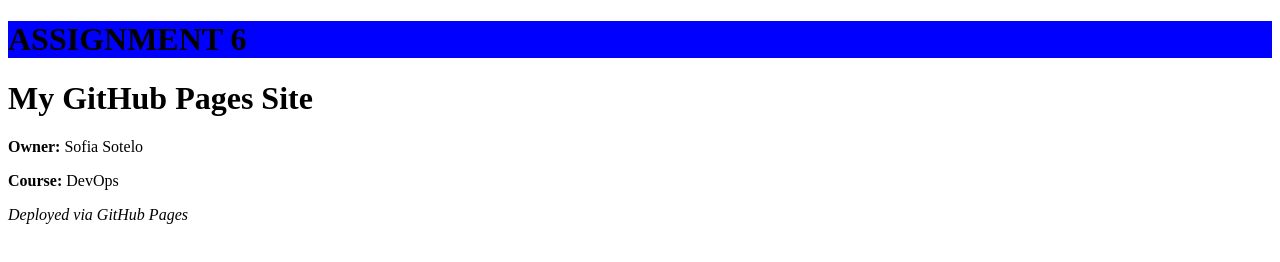
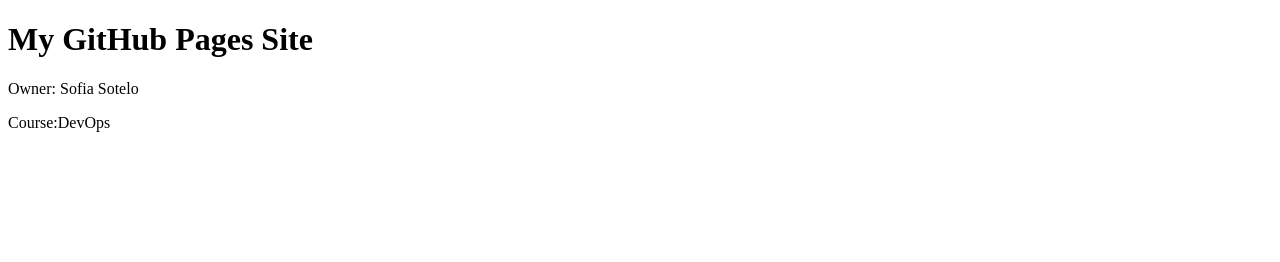
Before and after one commit to naduasotelo/assignment8, a plain HTML site: page index.html in a window 1280 px wide. Drawn offline with Linux system fonts and the light colour scheme.

Commit message:
Remove inline styles and update owner/course info

```diff
--- a/index.html
+++ b/index.html
@@ -2,9 +2,8 @@
 <html lang="en">
 <meta charset="utf-8">
 <meta name="viewport" content="width=device-width,initial-scale=1">
-<h1 style="background-color: blue;">ASSIGNMENT 6</h1>
 <title>My GitHub Pages Site</title>
 <h1>My GitHub Pages Site</h1>
-<p><b>Owner:</b> Sofia Sotelo</p>
-<p><b>Course:</b> DevOps</p>
-<p><i>Deployed via GitHub Pages</i></p>
+<p>Owner: Sofia Sotelo</p>
+<p>Course:DevOps</p>
+<p><Deployed via GitHub Pages</p>
```
